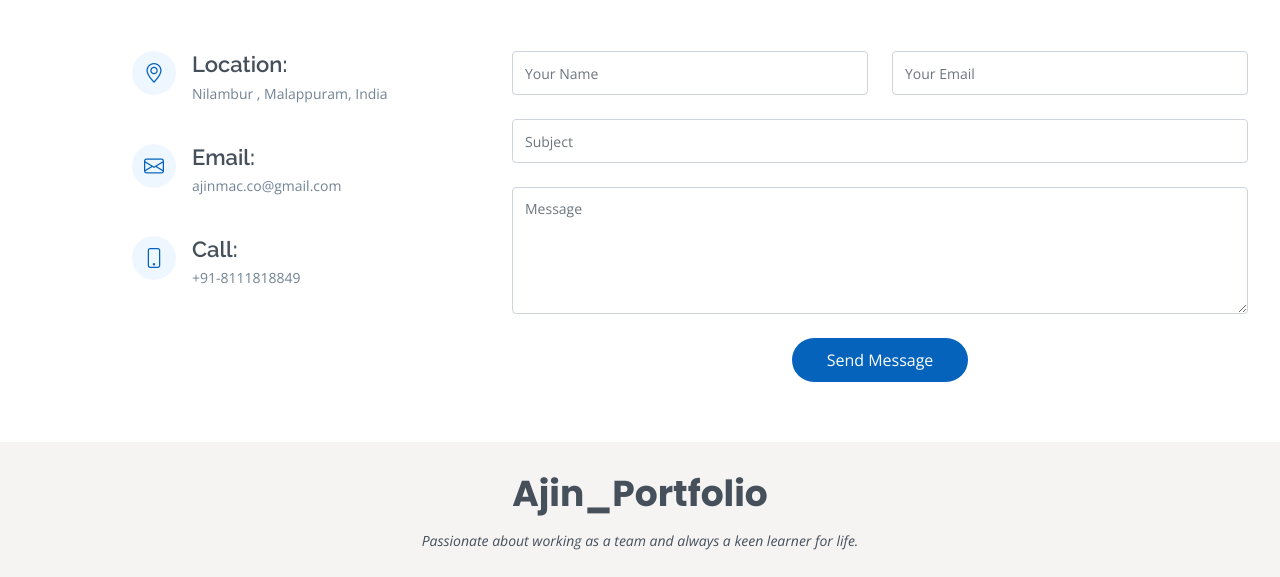
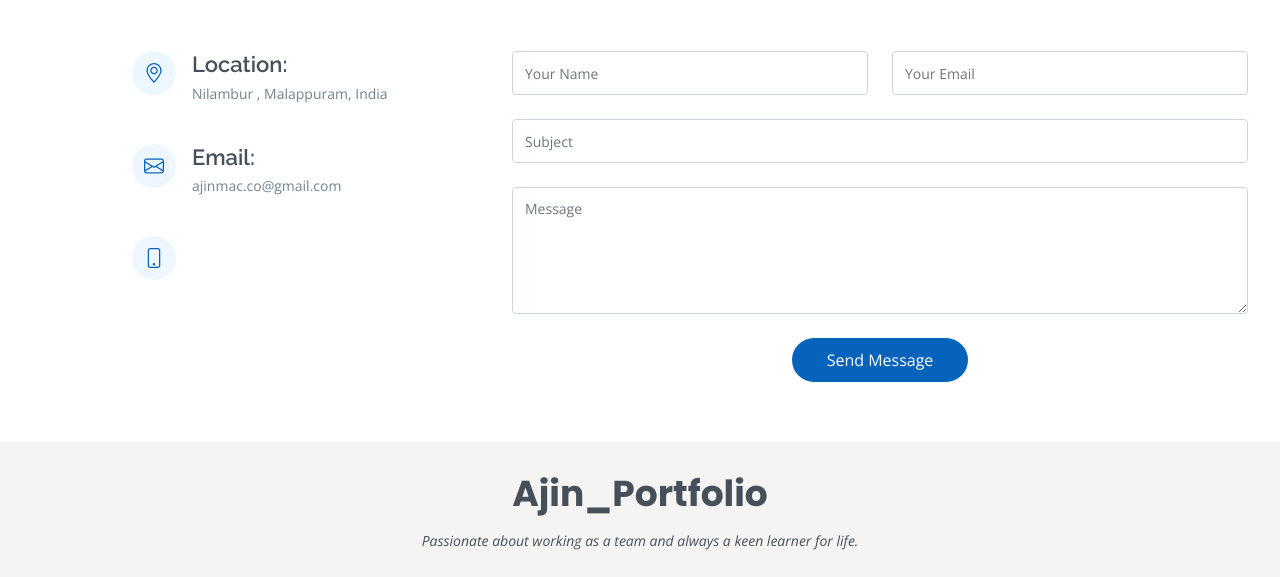
Before and after one commit to Ajinfolio/digital, a plain HTML site: page index.html in a window 1280 px wide. Shown: the part 3959-4536 px from the top of the page. Drawn offline with nearby package versions, Linux system fonts and the light colour scheme.

Commit message:
index.html

```diff
--- a/index.html
+++ b/index.html
@@ -498,8 +498,8 @@
 
               <div class="phone">
                 <i class="bi bi-phone"></i>
-                <h4>Call:</h4>
-                <p>+91-8111818849</p>
+<!--                 <h4>Call:</h4> -->
+<!--                 <p>+91-8111818849</p> -->
               </div>
 
             </div>
```
